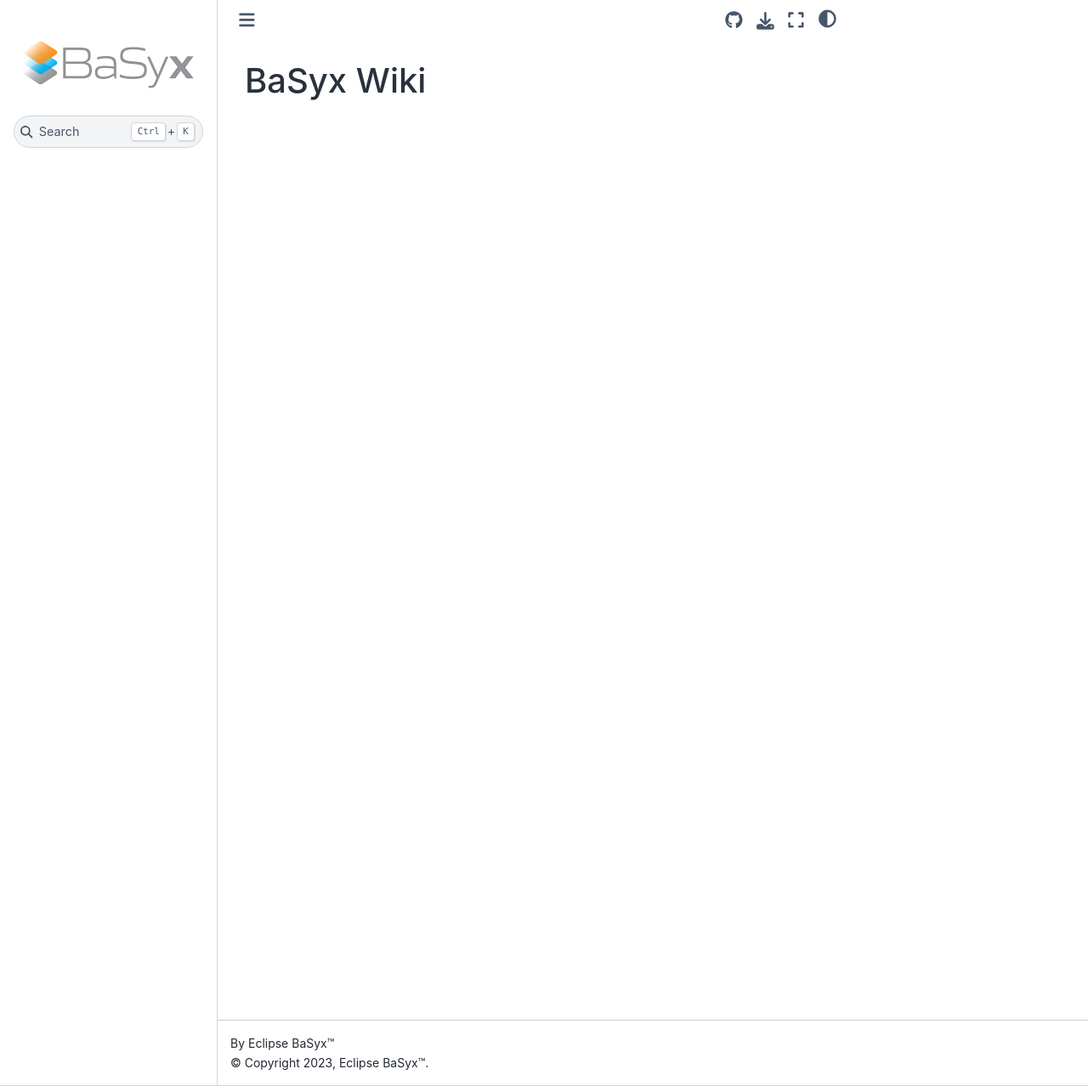
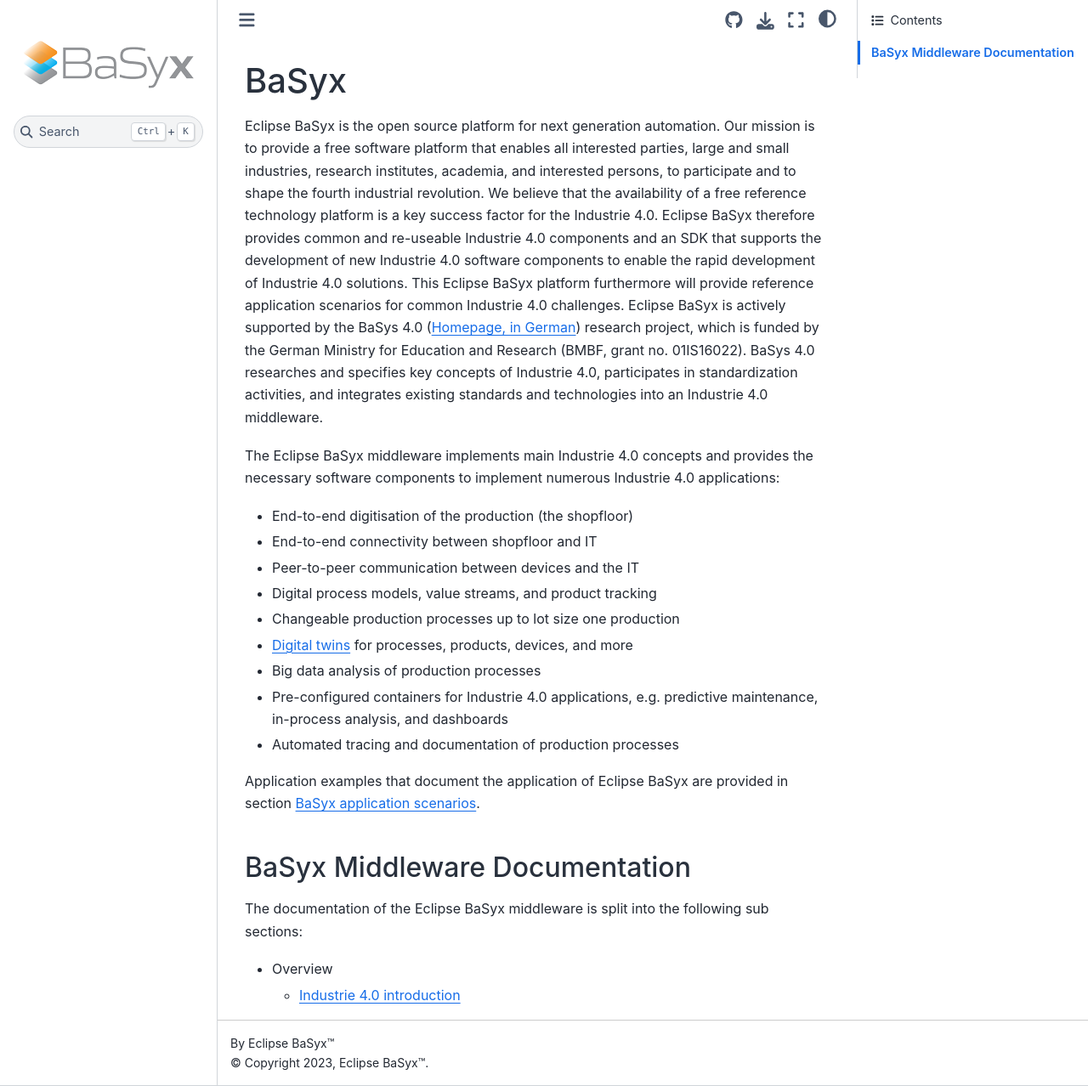
Before and after one commit to aaronzi/basyx-wiki, a Sphinx documentation site: the page built from docs/source/index.md, in a window 1280 px wide and 1278 px high. Shown: the whole window at 85% size. Built offline with Sphinx 7.4.7 and the Sphinx Book theme 1.1.4, drawn with Linux system fonts in a browser that asks for light colours.

Commit message:
added some demo content

```diff
--- a/docs/source/index.md
+++ b/docs/source/index.md
@@ -1 +1,30 @@
-# BaSyx Wiki
+# BaSyx
+
+Eclipse BaSyx is the open source platform for next generation automation.
+Our mission is to provide a free software platform that enables all interested parties, large and small industries, research institutes, academia, and interested persons, to participate and to shape the fourth industrial revolution.
+We believe that the availability of a free reference technology platform is a key success factor for the Industrie 4.0.
+Eclipse BaSyx therefore provides common and re-useable Industrie 4.0 components and an SDK that supports the development of new Industrie 4.0 software components to enable the rapid development of Industrie 4.0 solutions.
+This Eclipse BaSyx platform furthermore will provide reference application scenarios for common Industrie 4.0 challenges.
+Eclipse BaSyx is actively supported by the BaSys 4.0 ([Homepage, in German](https://www.basys40.de/)) research project, which is funded by the German Ministry for Education and Research (BMBF, grant no. 01IS16022).
+BaSys 4.0 researches and specifies key concepts of Industrie 4.0, participates in standardization activities, and integrates existing standards and technologies into an Industrie 4.0 middleware.
+
+The Eclipse BaSyx middleware implements main Industrie 4.0 concepts and provides the necessary software components to implement numerous Industrie 4.0 applications:
+
+- End-to-end digitisation of the production (the shopfloor)
+- End-to-end connectivity between shopfloor and IT
+- Peer-to-peer communication between devices and the IT
+- Digital process models, value streams, and product tracking
+- Changeable production processes up to lot size one production
+- [Digital twins](https://www.iese.fraunhofer.de/en/services/digital-twin.html) for processes, products, devices, and more
+- Big data analysis of production processes
+- Pre-configured containers for Industrie 4.0 applications, e.g. predictive maintenance, in-process analysis, and dashboards
+- Automated tracing and documentation of production processes
+
+Application examples that document the application of Eclipse BaSyx are provided in section [BaSyx application scenarios](https://wiki.eclipse.org/BaSyx_/_Scenarios).
+
+## BaSyx Middleware Documentation
+
+The documentation of the Eclipse BaSyx middleware is split into the following sub sections:
+
+* Overview
+  * [Industrie 4.0 introduction](./content/overview/industrie4.0_intro.md)
```
Also changed, not shown: docs/source/content/overview/industrie4.0_intro.md (added, +3 -0 lines).
